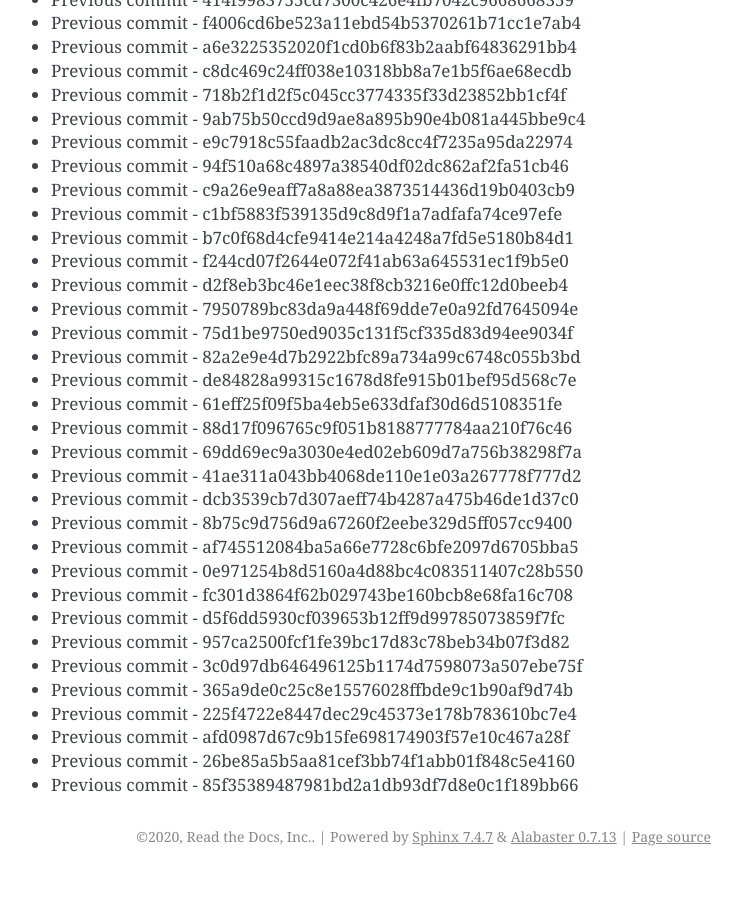
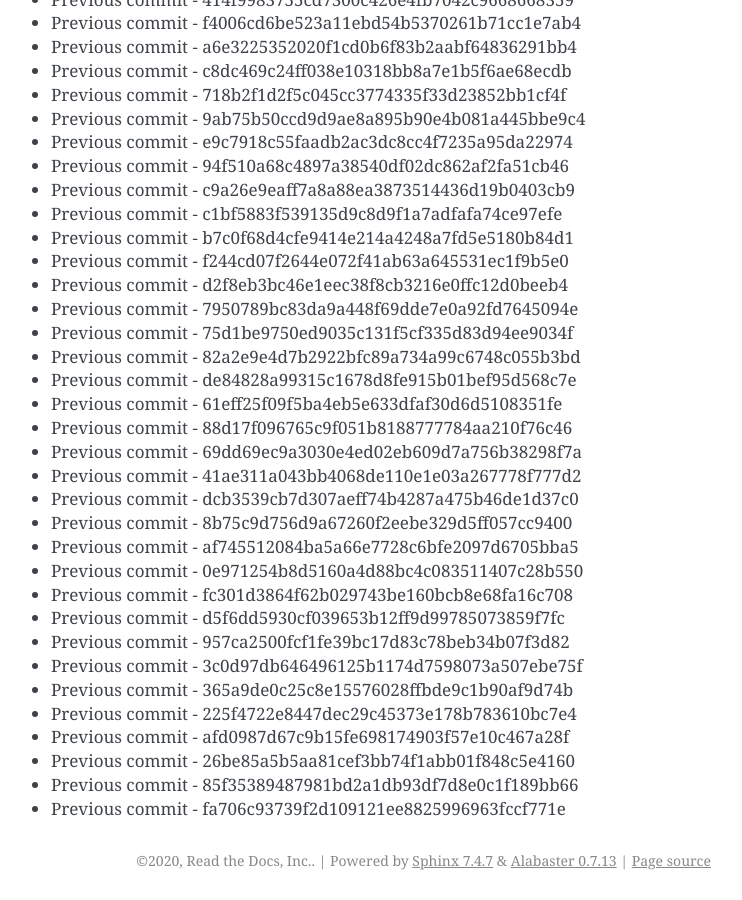
Before and after one commit to readthedocs/rtd-git-stresstest, a Sphinx documentation site: the page built from docs/updates.rst, in a window 1280 px wide and 900 px high, scrolled down 20788 px. Shown: the whole window, without its empty margins (399-1141 px from the left). Built offline with Sphinx 7.4.7, drawn with Linux system fonts in a browser that asks for light colours; before the commit the page ends 21664 px from its top, so only the background shows below that.

Commit message:
Generating commit from previous: fa706c93739f2d109121ee8825996963fccf771e

```diff
--- a/docs/updates.rst
+++ b/docs/updates.rst
@@ -905,3 +905,4 @@ It can be tested for any performance characteristics.
 * Previous commit - afd0987d67c9b15fe698174903f57e10c467a28f
 * Previous commit - 26be85a5b5aa81cef3bb74f1abb01f848c5e4160
 * Previous commit - 85f35389487981bd2a1db93df7d8e0c1f189bb66
+* Previous commit - fa706c93739f2d109121ee8825996963fccf771e
```
